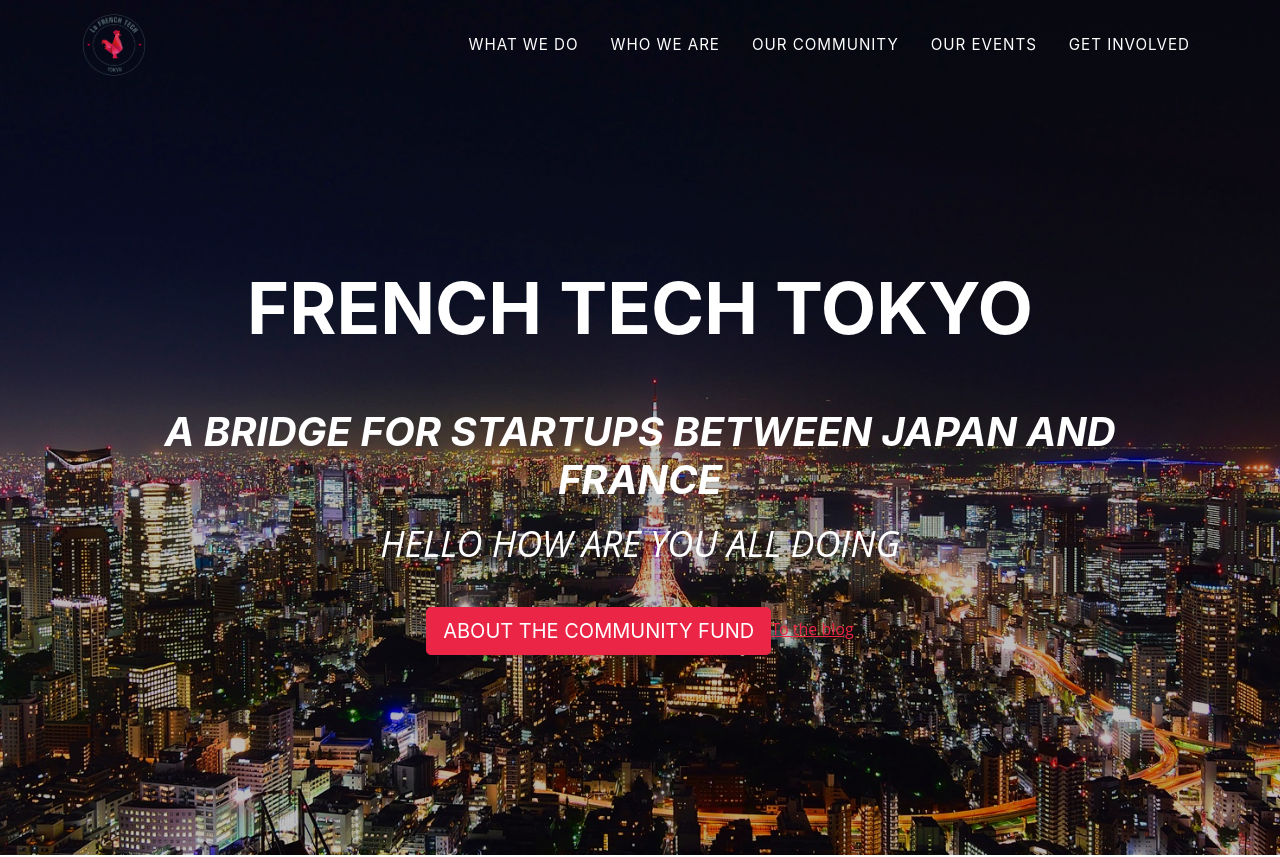
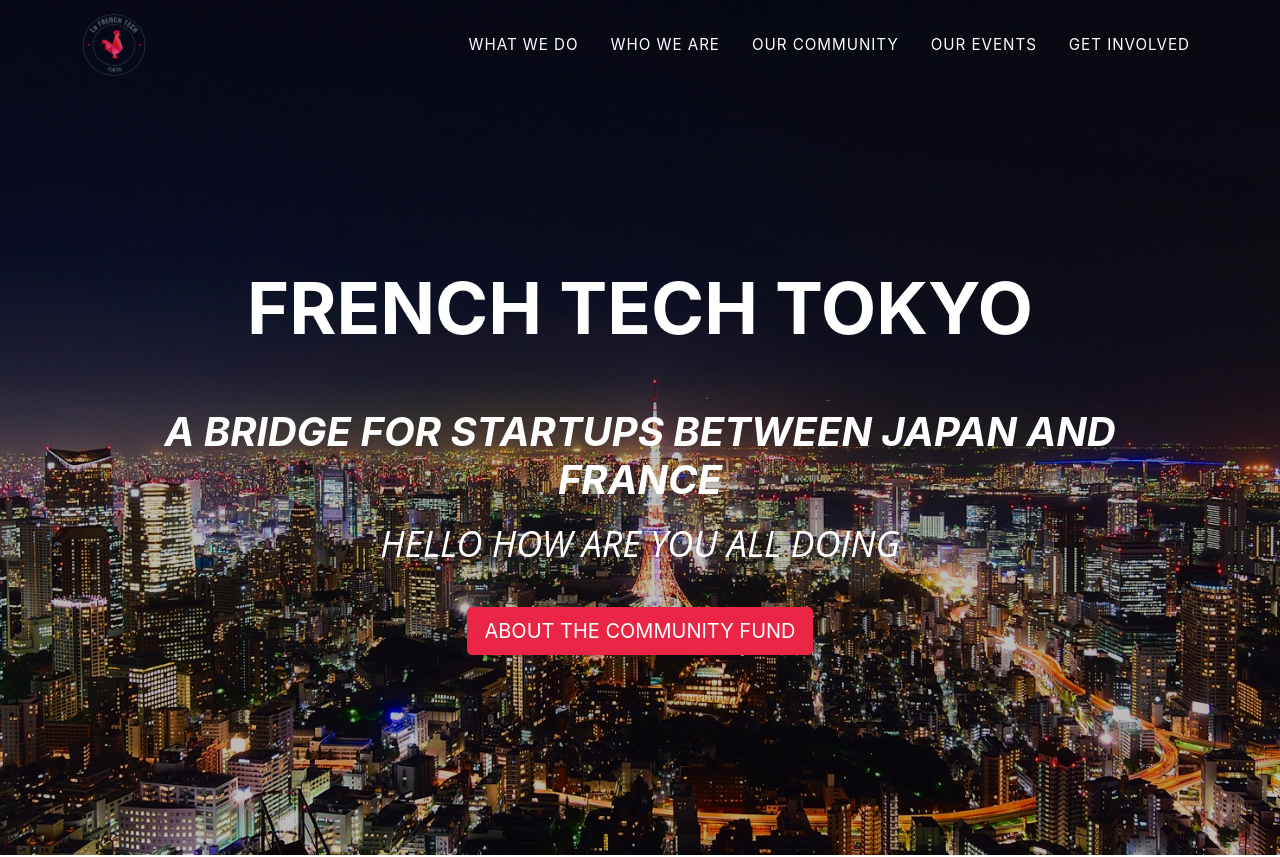
Before and after one commit to LaFrenchTechTokyo/lafrenchtechtokyo.github.io, a Next.js app: page / in a window 1280 px wide. Shown: the top 857 px of the page. Built offline with nearby package versions, Linux system fonts and the light colour scheme.

Commit message:
delete to blog for Hero.jsx

```diff
--- a/components/Home/Hero.tsx
+++ b/components/Home/Hero.tsx
@@ -13,7 +13,6 @@ export default function Hero() {
         <a className="btn btn-primary btn-lg text-uppercase" href="">
           About the community fund
         </a>
-        <Link href="/blog">To the blog</Link>
       </div>
     </header>
   )
```
